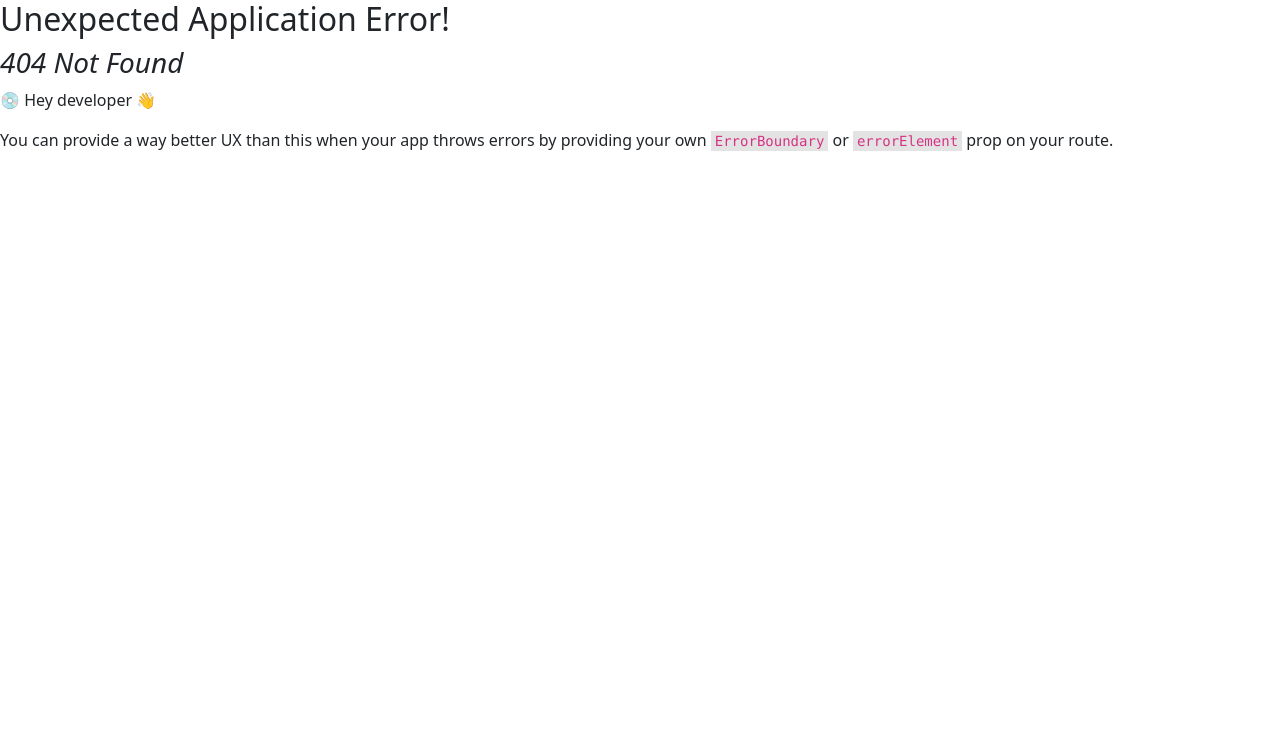
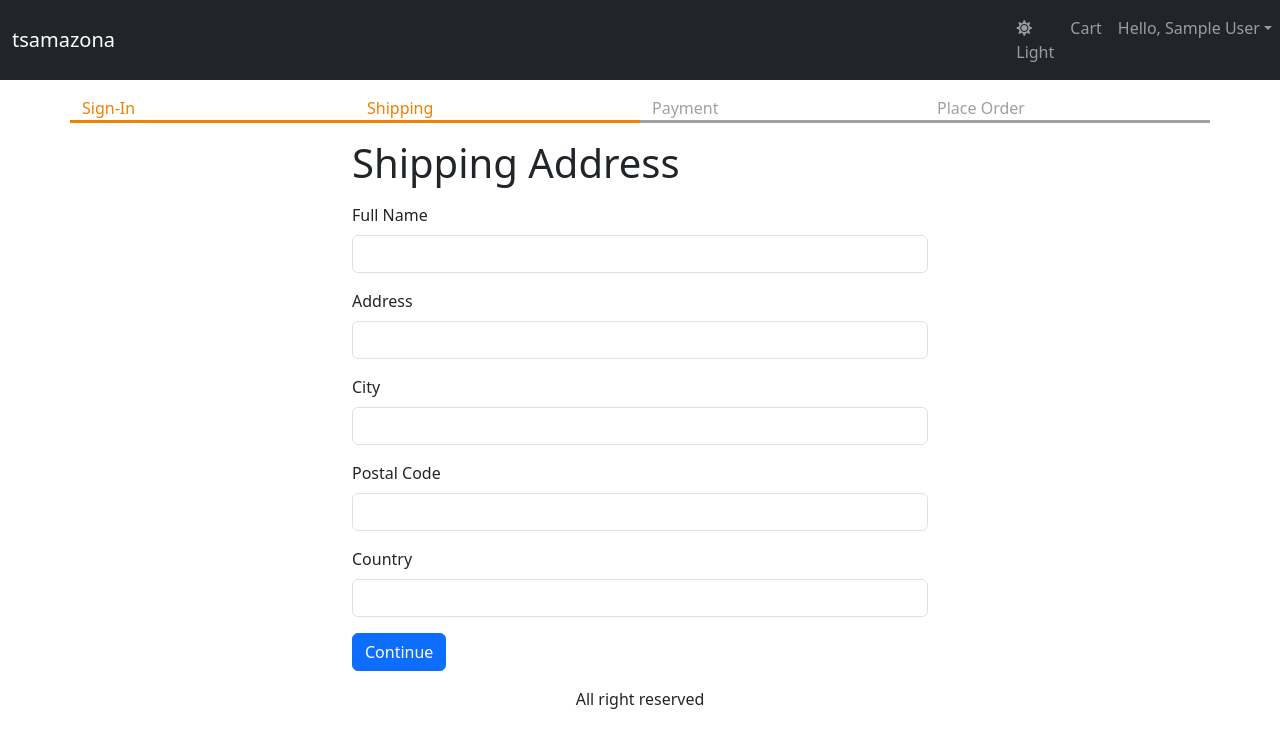
Before and after one commit to alimoinijazani/ts-mern-amazona, a React (Vite) app in the folder frontend/: page /shipping in a window 1280 px wide. Before the commit this address had no page. Shown: the top 748 px of the page. Built offline with nearby package versions, Linux system fonts and the light colour scheme; sample sign-in values are in the browser's storage.

Commit message:
shipping screen

```diff
--- /dev/null
+++ b/frontend/src/components/CheckoutSteps.tsx
@@ -0,0 +1,17 @@
+import { Col, Row } from 'react-bootstrap';
+
+export default function CheckoutSteps(props: {
+  step1?: boolean;
+  step2?: boolean;
+  step3?: boolean;
+  step4?: boolean;
+}) {
+  return (
+    <Row className="checkout-steps">
+      <Col className={props.step1 ? 'active' : ''}>Sign-In</Col>
+      <Col className={props.step2 ? 'active' : ''}>Shipping</Col>
+      <Col className={props.step3 ? 'active' : ''}>Payment</Col>
+      <Col className={props.step4 ? 'active' : ''}>Place Order</Col>
+    </Row>
+  );
+}
--- a/frontend/src/index.css
+++ b/frontend/src/index.css
@@ -24,3 +24,11 @@
 .small-container {
   max-width: 600px;
 }
+.checkout-steps > div {
+  border-bottom: 0.2rem solid #a0a0a0;
+  color: #a0a0a0;
+}
+.checkout-steps > div.active {
+  border-bottom: 0.2rem solid #f08000;
+  color: #f08000;
+}
--- a/frontend/src/main.tsx
+++ b/frontend/src/main.tsx
@@ -18,6 +18,7 @@
 import CartPage from './pages/CartPage.tsx';
 import SigninPage from './pages/SigninPage.tsx';
 import SignupPage from './pages/SignupPage.tsx';
+import ShippingAddressPage from './pages/ShippingAddressPage.tsx';
 const router = createBrowserRouter(
   createRoutesFromElements(
     <Route path="/" element={<App />}>
@@ -26,6 +27,7 @@
       <Route path="cart" element={<CartPage />} />
       <Route path="signin" element={<SigninPage />} />
       <Route path="signup" element={<SignupPage />} />
+      <Route path="shipping" element={<ShippingAddressPage />} />
       {/* <Route path='dashboard' element={<DashBoard/>}/> */}
     </Route>
   )
--- /dev/null
+++ b/frontend/src/pages/ShippingAddressPage.tsx
@@ -0,0 +1,114 @@
+import { useContext, useEffect, useState } from 'react';
+import { Button, Form } from 'react-bootstrap';
+import { Helmet } from 'react-helmet-async';
+import { useNavigate } from 'react-router-dom';
+import CheckoutSteps from '../components/CheckoutSteps';
+import { Store } from '../Store';
+
+export default function ShippingAddressPage() {
+  const navigate = useNavigate();
+  const { state, dispatch } = useContext(Store);
+  const {
+    userInfo,
+    cart: { shippingAddress },
+  } = state;
+
+  useEffect(() => {
+    if (!userInfo) {
+      navigate('/signin?redirect=/shipping');
+    }
+  }, [userInfo, navigate]);
+
+  const [fullName, setFullName] = useState(shippingAddress.fullName || '');
+  const [address, setAddress] = useState(shippingAddress.address || '');
+  const [city, setCity] = useState(shippingAddress.city || '');
+  const [postalCode, setPostalCode] = useState(
+    shippingAddress.postalCode || ''
+  );
+  const [country, setCountry] = useState(shippingAddress.country || '');
+
+  const submitHandler = (e: React.SyntheticEvent) => {
+    e.preventDefault();
+    dispatch({
+      type: 'SAVE_SHIPPING_ADDRESS',
+      payload: {
+        fullName,
+        address,
+        city,
+        postalCode,
+        country,
+      },
+    });
+    localStorage.setItem(
+      'shippingAddress',
+      JSON.stringify({
+        fullName,
+        address,
+        city,
+        postalCode,
+        country,
+      })
+    );
+
+    navigate('/payment');
+  };
+
+  return (
+    <div>
+      <Helmet>
+        <title>Shipping Address</title>
+      </Helmet>
+      <CheckoutSteps step1 step2></CheckoutSteps>
+      <div className="container small-container">
+        <h1 className="my-3">Shipping Address</h1>
+        <Form onSubmit={submitHandler}>
+          <Form.Group className="mb-3" controlId="fullName">
+            <Form.Label>Full Name</Form.Label>
+            <Form.Control
+              value={fullName}
+              onChange={(e) => setFullName(e.target.value)}
+              required
+            />
+          </Form.Group>
+          <Form.Group className="mb-3" controlId="address">
+            <Form.Label>Address</Form.Label>
+            <Form.Control
+              value={address}
+              onChange={(e) => setAddress(e.target.value)}
+              required
+            />
+          </Form.Group>
+          <Form.Group className="mb-3" controlId="city">
+            <Form.Label>City</Form.Label>
+            <Form.Control
+              value={city}
+              onChange={(e) => setCity(e.target.value)}
+              required
+            />
+          </Form.Group>
+          <Form.Group className="mb-3" controlId="postalCode">
+            <Form.Label>Postal Code</Form.Label>
+            <Form.Control
+              value={postalCode}
+              onChange={(e) => setPostalCode(e.target.value)}
+              required
+            />
+          </Form.Group>
+          <Form.Group className="mb-3" controlId="country">
+            <Form.Label>Country</Form.Label>
+            <Form.Control
+              value={country}
+              onChange={(e) => setCountry(e.target.value)}
+              required
+            />
+          </Form.Group>
+          <div className="mb-3">
+            <Button variant="primary" type="submit">
+              Continue
+            </Button>
+          </div>
+        </Form>
+      </div>
+    </div>
+  );
+}
```
Also changed, not shown: 1 other file (tests, documents, lock files or other folders).
